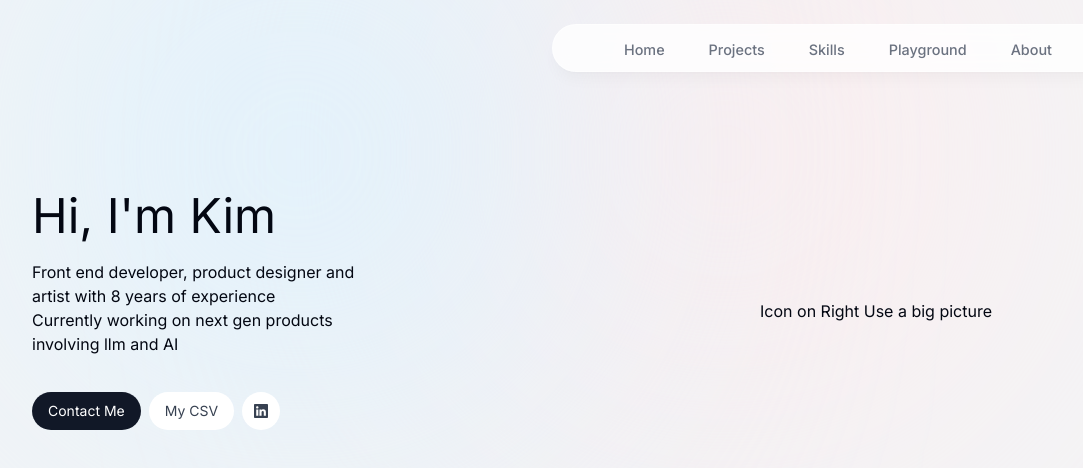
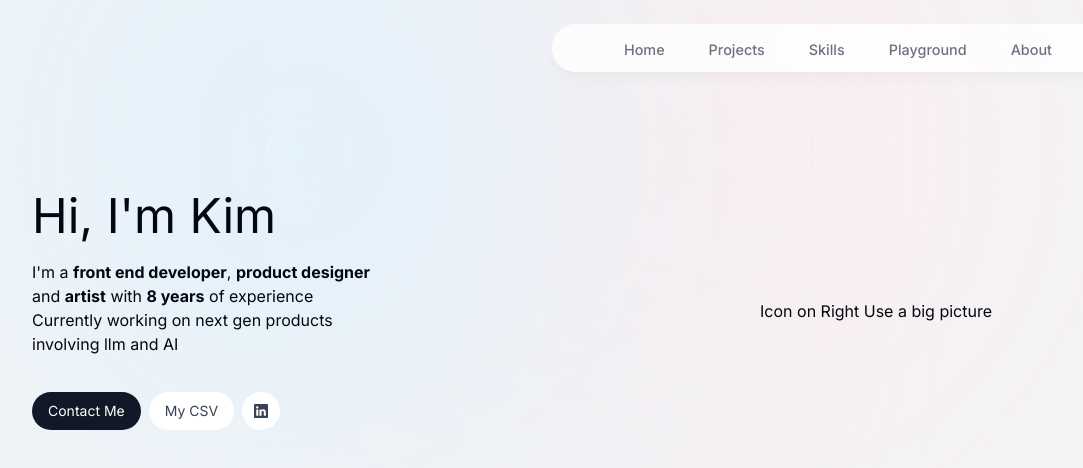
Before and after one commit to KJoWu/portfolio, a Next.js app: page / in a window 1280 px wide. Shown: the top 468 px of the page, without its empty margins (128-1211 px from the left). Built offline with nearby package versions, Linux system fonts and the light colour scheme.

Commit message:
add animation to button

```diff
--- a/app/mainPage/intro.tsx
+++ b/app/mainPage/intro.tsx
@@ -23,38 +23,35 @@ export default function intro() {
         >
           <p className="text-5xl">Hi, I'm Kim</p>
           <p className="text-1xl pt-5 ">
-            Front end developer, product designer and artist with 8 years of
+            I'm a <b>front end developer</b>, <b>product designer</b> and <b>artist</b> with <b>8 years</b> of
             experience
           </p>
           <p className="">
             Currently working on next gen products involving llm and AI
           </p>
-
         </motion.div>
 
         <motion.div
           className="flex flex-col sm:flex-row text-sm mt-9 gap-2"
           initial={{ opacity: 0, y: 100 }}
-          animate={{ opacity: 1, y: 0}}
+          animate={{ opacity: 1, y: 0 }}
           transition={{
             delay: 0.9,
           }}
         >
-          <button className="bg-gray-900 hover:bg-gray-800 text-white px-4 py-2 rounded-full">
+          <button className="bg-gray-900 hover:scale-110 transition hover:bg-gray-800 text-white px-4 py-2 rounded-full">
             Contact Me
           </button>
-          <button className="bg-white hover:bg-gray-100 px-4 rounded-full  text-gray-700">
+          <button className="bg-white hover:bg-gray-100 px-4 rounded-full hover:scale-110 transition text-gray-700">
             My CSV
           </button>
-          <button className="bg-white hover:bg-gray-100 width-auto p-3 rounded-full text-gray-700">
+          <button className="bg-white hover:bg-gray-100 width-auto p-3 hover:scale-110 transition rounded-full text-gray-700">
             <BsLinkedin />
           </button>
         </motion.div>
       </div>
 
-      <div>
-        Icon on Right Use a big picture
-        </div>
+      <div>Icon on Right Use a big picture</div>
     </section>
   );
 }
```
